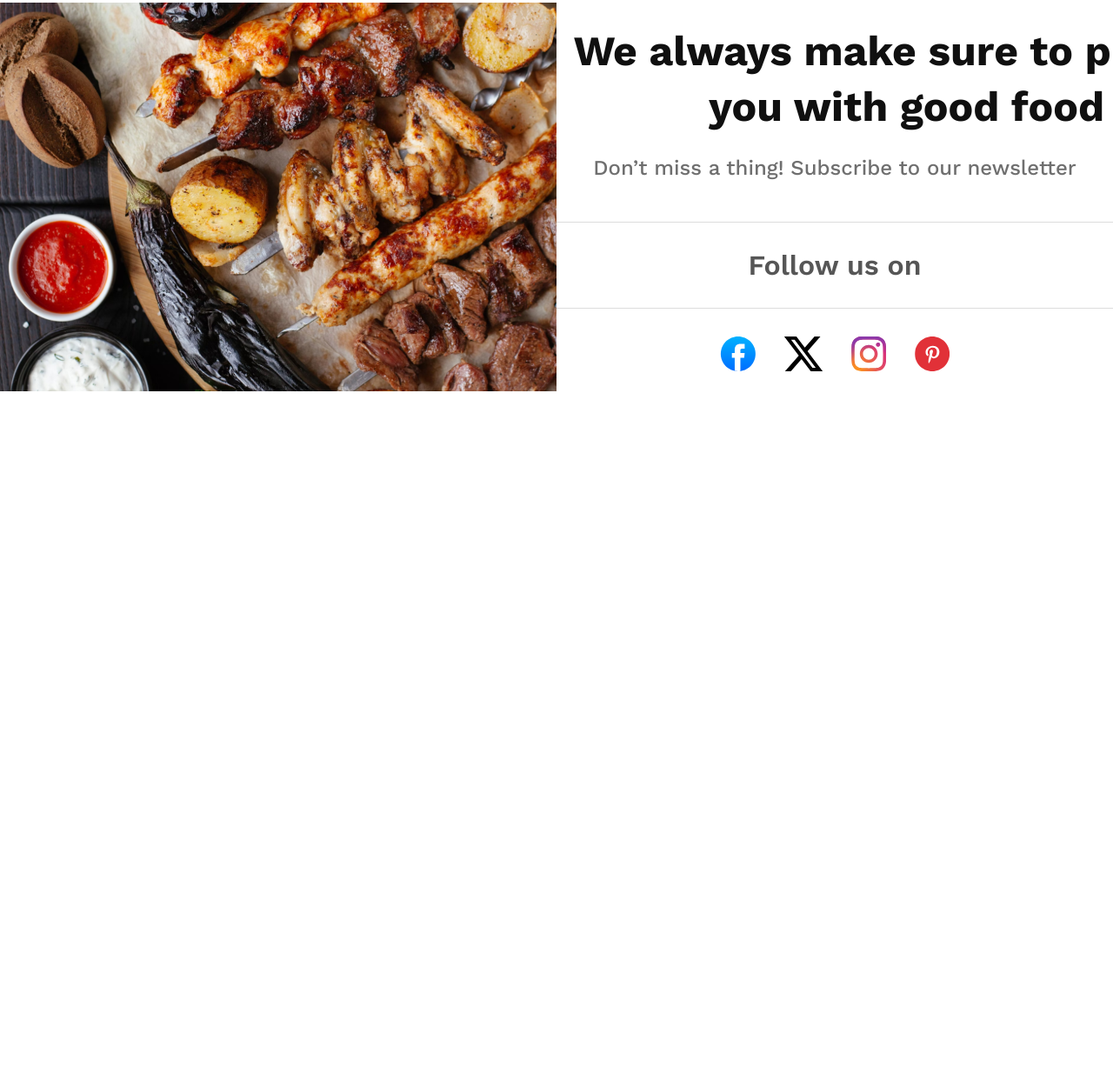
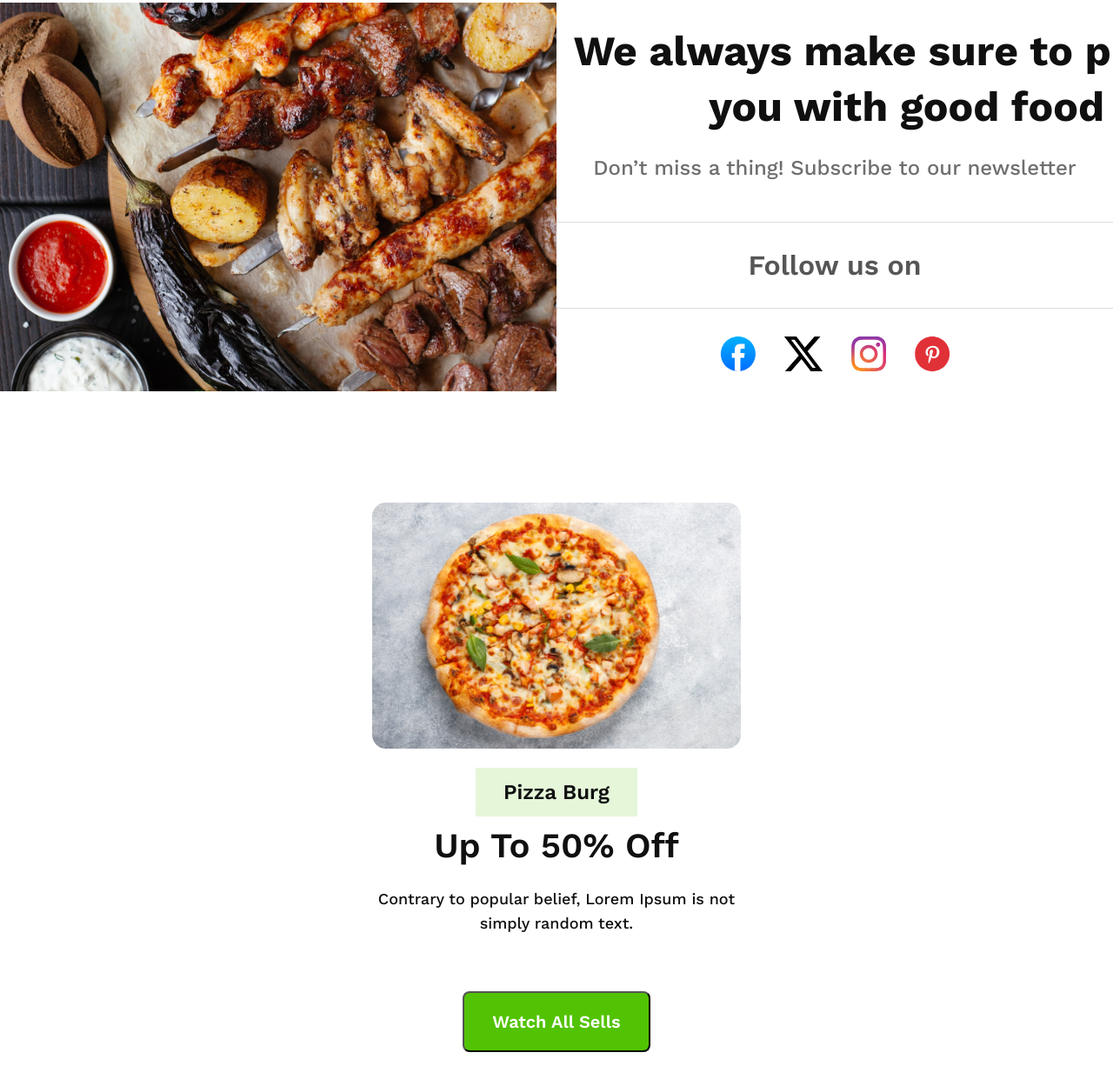
Before and after one commit to dev-tanvirtonmoy/Goog-Food-Restaurant, a plain HTML site: page index.html in a window 1280 px wide. Shown: the part 2083-3332 px from the top of the page at 87% size. Before the commit the page ends 2537 px from the top, so only its background shows below. Drawn offline with nearby package versions, Linux system fonts and the light colour scheme.

Commit message:
Single card section added to the website

```diff
--- a/index.html
+++ b/index.html
@@ -81,10 +81,9 @@
           <div class="right">
             <h2>We always make sure to provide you with good food</h2>
             <p>Don’t miss a thing! Subscribe to our newsletter</p>
-            <!-- <span class="social-tag">Follow Us On</span> -->
-             <div class="social-tag">
+            <div class="social-tag">
               <p>Follow us on</p>
-             </div>
+            </div>
             <ul class="social-links">
               <li>
                 <a href="#"><img src="./assets/social/Group 1.svg" alt="" /></a>
@@ -106,6 +105,23 @@
           </div>
         </div>
       </section>
+
+      <!-- Single card section -->
+       <section id="single-card">
+        <div class="card">
+          <div class="image">
+            <img src="./assets/pizza.png" alt="Photo of a pizza" />
+          </div>
+          <div class="tag">
+            <span>Pizza Burg</span>
+          </div>
+          <h3>Up To 50% Off</h3>
+          <p class="card-description">
+            Contrary to popular belief, Lorem Ipsum is not simply random text.
+          </p>
+          <button type="submit">Watch All Sells</button>
+        </div>
+       </section>
     </main>
 
     <footer></footer>
--- a/styles/style.css
+++ b/styles/style.css
@@ -49,6 +49,7 @@
   color: #fff;
   font-size: 20px;
   font-weight: 600;
+  cursor: pointer;
 }
 
 /* Card container */
@@ -111,6 +112,7 @@
   font-size: 20px;
   font-weight: 600;
   margin-top: 64px;
+  cursor: pointer;
 }
 
 /* Social section */
@@ -164,3 +166,46 @@
   text-decoration: none;
   margin-top: 32px;
 }
+
+/* Single card section */
+#single-card {
+  padding: 124px 0;
+}
+#single-card .card {
+  width: 424px;
+  text-align: center;
+  margin: 0 auto;
+}
+#single-card .card .tag {
+  border-radius: 8px;
+  margin: 32px 0 24px 0;
+}
+#single-card .card .tag span {
+  color: #101010;
+  font-size: 24px;
+  font-weight: 600;
+  background: rgba(82, 195, 3, 0.15);
+  padding: 14px 32px;
+}
+#single-card .card h3 {
+  color: #101010;
+  font-size: 40px;
+  font-weight: 600;
+  margin-bottom: 24px;
+}
+#single-card .card .card-description {
+  color: #101010;
+  font-size: 18px;
+  font-weight: 500;
+  line-height: 28px;
+}
+#single-card button {
+  border-radius: 8px;
+  background: #52c303;
+  padding: 21px 32px;
+  color: #fff;
+  font-size: 20px;
+  font-weight: 600;
+  margin-top: 64px;
+  cursor: pointer;
+}
```
